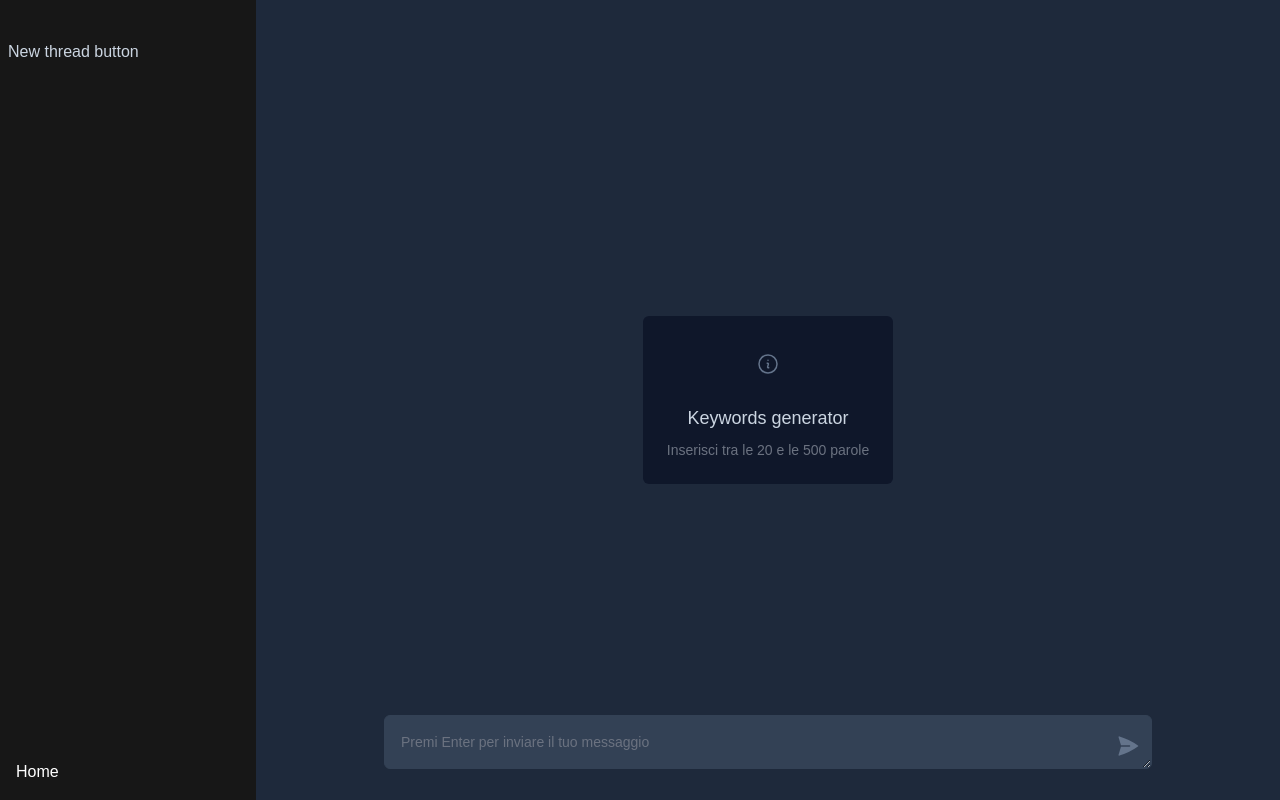
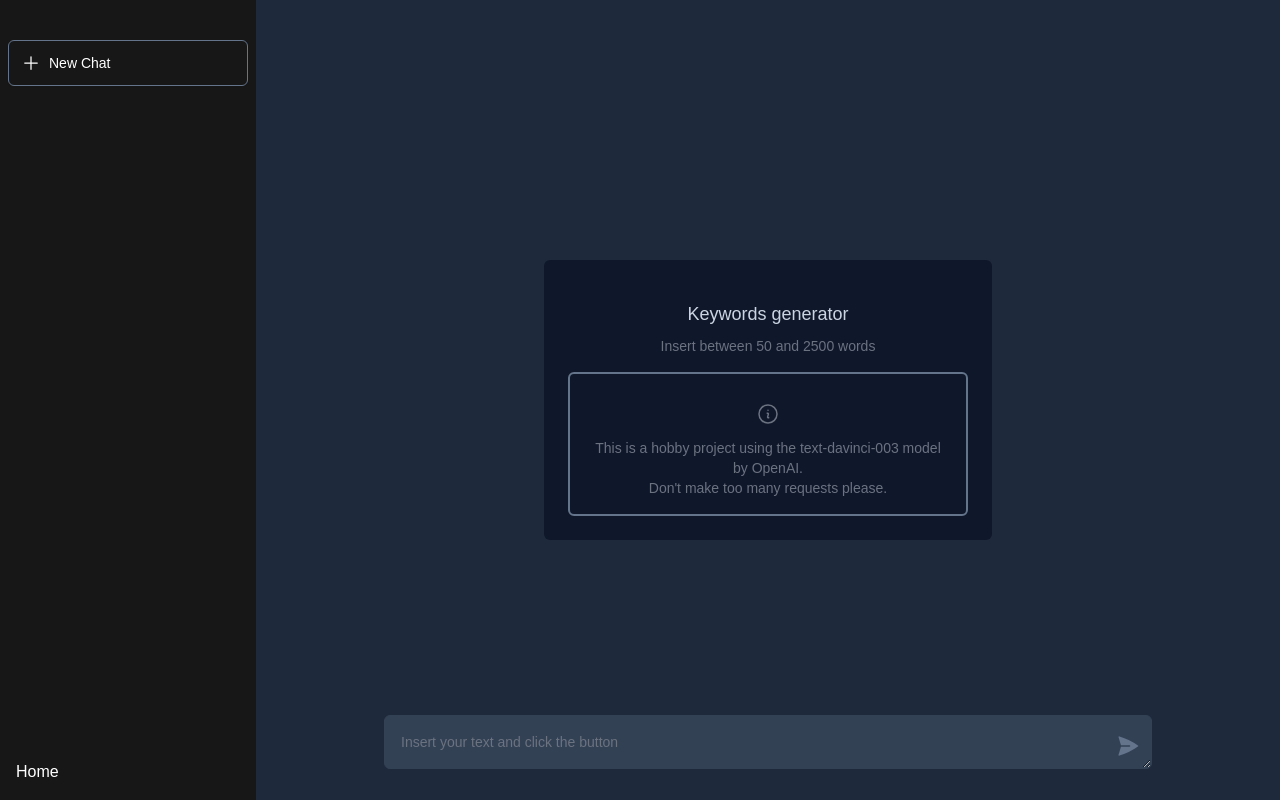
Before and after one commit to Poldro/svelte-playground, a SvelteKit app: page /openai in a window 1280 px wide. Built offline with nearby package versions, Linux system fonts and the light colour scheme; no server answers.

Commit message:
readME and handle API

```diff
--- a/src/routes/(app)/openai/+layout.svelte
+++ b/src/routes/(app)/openai/+layout.svelte
@@ -1,11 +1,13 @@
-<!-- #202123
-#343541
-#444654 -->
-<script>
-	import "../../styles.css";
+<script lang="ts">
+	import '../../styles.css';
 	import { fade, fly } from 'svelte/transition';
-	let visible = false;
+	import { inputTextChat, chatData } from './store';
 
+	let visible: boolean = false;
+
+	function handleReset() {
+		($inputTextChat = ''), chatData.set([]);
+	}
 </script>
 
 <div class="text-slate-300">
@@ -21,7 +23,7 @@
 				>
 					<div class="absolute top-0 right-0 -mr-12 pt-2" transition:fade={{ duration: 300 }}>
 						<button
-							on:click={() => visible = !visible}
+							on:click={() => (visible = !visible)}
 							type="button"
 							class="ml-1 flex h-10 w-10 items-center justify-center rounded-full focus:outline-none focus:ring-2 focus:ring-inset focus:ring-white"
 						>
@@ -42,7 +44,26 @@
 					</div>
 
 					<div class="h-0 flex-1 overflow-y-auto pt-5 pb-4">
-						<nav class="mt-5 space-y-1 px-2">New thread button</nav>
+						<nav class="mt-5 space-y-1 px-2">
+							<button
+								on:click={handleReset}
+								type="reset"
+								class="w-full inline-flex items-center rounded-md border border-slate-500 px-4 py-3 text-sm font-medium text-white shadow-sm hover:bg-slate-800 focus:outline-none focus:ring-2 focus:slate-indigo-500 focus:ring-offset-2"
+							>
+								<svg
+									xmlns="http://www.w3.org/2000/svg"
+									class="mr-2 -ml-1 h-5 w-5"
+									fill="none"
+									viewBox="0 0 24 24"
+									stroke-width="1.5"
+									stroke="currentColor"
+								>
+									<path stroke-linecap="round" stroke-linejoin="round" d="M12 4.5v15m7.5-7.5h-15" />
+								</svg>
+
+								New Chat
+							</button>
+						</nav>
 					</div>
 
 					<div class="flex flex-shrink-0 p-4">
@@ -64,10 +85,26 @@
 		<!-- Sidebar component, swap this element with another sidebar if you like -->
 		<div class="flex min-h-0 flex-1 flex-col bg-neutral-900">
 			<div class="flex flex-1 flex-col overflow-y-auto pt-5 pb-4">
-
-
 				<nav class="mt-5 flex-1 space-y-1 px-2">
-					<button >New thread button</button></nav>
+					<button
+						on:click={handleReset}
+						type="reset"
+						class="w-full inline-flex items-center rounded-md border border-slate-500 px-4 py-3 text-sm font-medium text-white shadow-sm hover:bg-slate-800 focus:outline-none focus:ring-2 focus:slate-indigo-500 focus:ring-offset-2"
+					>
+						<!-- Heroicon name: mini/envelope -->
+						<svg
+							xmlns="http://www.w3.org/2000/svg"
+							class="mr-2 -ml-1 h-5 w-5"
+							fill="none"
+							viewBox="0 0 24 24"
+							stroke-width="1.5"
+							stroke="currentColor"
+						>
+							<path stroke-linecap="round" stroke-linejoin="round" d="M12 4.5v15m7.5-7.5h-15" />
+						</svg>
+						New Chat
+					</button>
+				</nav>
 			</div>
 			<div class="flex flex-shrink-0 divide-slate-500 divide-y-2 p-4">
 				<a href="/" class="group block w-full flex-shrink-0">
@@ -79,7 +116,7 @@
 	<div class="flex flex-1 flex-col md:pl-64">
 		<div class="sticky top-0 z-10 bg-slate-800 pl-1 pt-1 sm:pl-3 sm:pt-3 md:hidden">
 			<button
-				on:click={() => visible = !visible}
+				on:click={() => (visible = !visible)}
 				type="button"
 				class="-ml-0.5 -mt-0.5 inline-flex h-12 w-12 items-center justify-center rounded-md text-slate-500 hover:text-slate-900 focus:outline-none focus:ring-2 focus:ring-inset focus:ring-indigo-500"
 			>
@@ -102,11 +139,11 @@
 				</svg>
 			</button>
 		</div>
-		<main class="flex-1 bg-slate-800 w-full">
-				<div class="h-screen relative">
-					<!-- Children -->
-					<slot />
-				</div>
+		<main class="flex-1 bg-slate-800 w-full -mt-12 md:my-0">
+			<div class="h-full relative ">
+				<!-- Children -->
+				<slot />
+			</div>
 		</main>
 	</div>
 </div>
--- a/src/routes/(app)/openai/+page.server.ts
+++ b/src/routes/(app)/openai/+page.server.ts
@@ -1,5 +1,8 @@
 import { Configuration, OpenAIApi } from "openai";
 import { OPENAI_API_KEY } from '$env/static/private'
+
+// @errors: 2339 2304
+import { fail } from '@sveltejs/kit';
 
 const configuration = new Configuration({
   apiKey: OPENAI_API_KEY,
@@ -9,17 +12,26 @@ const openai = new OpenAIApi(configuration);
 
 /** @type {import('./$types').Actions} */
 export const actions = {
-	openai_api: async ({request}: any) => {
+  openai_api: async ({ request }: any) => {
     const data = await request.formData();
+
+    if (data.get('text-to-formulate-keywords-on').length > 5000) {
+      return fail(400, { error: "Inserisci un massimo di 5000 caratteri", incorrect: true });
+    }
+
+    if (data.get('text-to-formulate-keywords-on').length < 50) {
+      return fail(400, { error: "Inserisci un minimo di 50 caratteri", incorrect: true });
+    }
+
     const response = await openai.createCompletion({
       model: "text-davinci-003",
       prompt: `Extract keywords from this text:\n\n${data.get('text-to-formulate-keywords-on')}`,
       temperature: 0.5,
-      max_tokens: 60,
+      max_tokens: 30,
       top_p: 1.0,
       frequency_penalty: 0.8,
       presence_penalty: 0.0,
     });
-     return {success: true, question: data.get('text-to-formulate-keywords-on'), answer: response.data}
-	}
+    return { success: true, question: data.get('text-to-formulate-keywords-on'), answer: response.data }
+  }
 };
--- a/src/routes/(app)/openai/+page.svelte
+++ b/src/routes/(app)/openai/+page.svelte
@@ -3,18 +3,9 @@
 	import { enhance } from '$app/forms';
 	import Chat from './Chat.svelte';
 	import TutorialChat from './TutorialChat.svelte';
+	import { inputTextChat, chatData } from './store';
 
 	export let form: ActionData;
-
-	let inputText = '';
-
-	let chatData: any = [];
-
-	$: if (form) {
-		chatData = [...chatData, { question: form?.question, answer: form?.answer.choices[0].text }];
-	}
-
-
 </script>
 
 <svelte:head>
@@ -22,19 +13,31 @@
 	<meta name="description" content="A ChatGPT clone written in SvelteKit" />
 </svelte:head>
 
-{#if form?.success}
-	<!-- this message is ephemeral; it exists because the page was rendered in
-       response to a form submission. it will vanish if the user reloads -->
-	<Chat data={chatData} />
+{#if $chatData.length}
+	<Chat />
 {:else}
 	<TutorialChat />
 {/if}
 
+<div class="w-full ">
 	<div class="absolute bottom-0 left-0 w-full">
+		{#if form?.incorrect}<p class="text-red-800 text-center">{form.error}</p>{/if}
 		<form
 			method="POST"
 			action="?/openai_api"
-		use:enhance
+			use:enhance={() => {
+				return async ({ result }) => {
+					if (result.data.success) {
+						$chatData = [
+							...$chatData,
+							{
+								question: result.data.question ?? 'no question',
+								answer: result.data.answer.choices[0].text ?? 'no answer'
+							}
+						];
+					}
+				};
+			}}
 			class="stretch mx-2 flex flex-row gap-3 pt-2 last:mb-2 md:last:mb-6 lg:mx-auto lg:max-w-3xl lg:pt-6"
 		>
 			<label
@@ -43,23 +46,23 @@
 			>
 			<div class="relative w-full rounded-md ">
 				<textarea
-				bind:value={inputText}
+					bind:value={$inputTextChat}
 					type="text"
 					rows="1"
 					name="text-to-formulate-keywords-on"
 					id="text-to-formulate-keywords-on"
-				class="w-full rounded-md p-4 bg-slate-700 border-slate-700 pr-10 focus:border-slate-700 focus:ring-slate-700 sm:text-sm scrollbar-hide"
-				placeholder="Premi Enter per inviare il tuo messaggio"
+					class="w-full rounded-md p-4 bg-slate-700 border-slate-700 pr-10 focus:border-slate-700 focus:ring-slate-700 sm:text-sm"
+					placeholder="Insert your text and click the button"
 					style="max-height:400px"
 				/>
 
-			<button type="submit" class="absolute inset-y-0 right-0 flex items-center pr-3">
+				<button disabled={$chatData.length >= 3} type="submit" class="absolute inset-y-0 right-0 flex items-center pr-3 ">
 					<!-- Heroicon name: mini/question-mark-circle -->
 					<svg
 						xmlns="http://www.w3.org/2000/svg"
 						viewBox="0 0 24 24"
 						fill="currentColor"
-					class="w-6 h-6 text-slate-500"
+						class="w-6 h-6 text-slate-500 hover:text-slate-800"
 					>
 						<path
 							d="M3.478 2.405a.75.75 0 00-.926.94l2.432 7.905H13.5a.75.75 0 010 1.5H4.984l-2.432 7.905a.75.75 0 00.926.94 60.519 60.519 0 0018.445-8.986.75.75 0 000-1.218A60.517 60.517 0 003.478 2.405z"
@@ -69,3 +72,4 @@
 			</div>
 		</form>
 	</div>
+</div>
--- a/src/routes/(app)/openai/TutorialChat.svelte
+++ b/src/routes/(app)/openai/TutorialChat.svelte
@@ -1,29 +1,36 @@
-<script>
-	import { fly } from "svelte/transition";
+<div
+	class="mx-auto overflow-auto max-w-3xl px-4 sm:px-6 lg:px-8 text-center h-screen flex flex-col justify-center items-center space-y-4"
+>
+	<div
+		class="max-w-md rounded-md relative group bg-slate-900 p-6 focus-within:ring-2 focus-within:ring-inset focus-within:ring-slate-500"
+	>
+		<div class="mt-4">
+			<h3 class="text-lg font-medium">Keywords generator</h3>
+			<p class="mt-2 text-sm text-gray-500">Insert between 50 and 2500 words</p>
 
-
-
-</script>
-
-<div class="mx-auto overflow-auto max-w-3xl px-4 sm:px-6 lg:px-8 text-center h-screen flex flex-col justify-center items-center space-y-4">
-        <div class="max-w-md rounded-md relative group bg-slate-900 p-6 focus-within:ring-2 focus-within:ring-inset focus-within:ring-slate-500">
-          <div>
-            <span class="rounded-md inline-flex p-3 text-slate-500 ">
+			<div class="text-gray-500 p-4 mt-4 border-2 rounded-md border-slate-500">
+				<span class="rounded-md inline-flex p-3">
 					<!-- Heroicon name: outline/clock -->
-              <svg xmlns="http://www.w3.org/2000/svg" fill="none" viewBox="0 0 24 24" stroke-width="1.5" stroke="currentColor" class="w-6 h-6">
-                <path stroke-linecap="round" stroke-linejoin="round" d="M11.25 11.25l.041-.02a.75.75 0 011.063.852l-.708 2.836a.75.75 0 001.063.853l.041-.021M21 12a9 9 0 11-18 0 9 9 0 0118 0zm-9-3.75h.008v.008H12V8.25z" />
+					<svg
+						xmlns="http://www.w3.org/2000/svg"
+						fill="none"
+						viewBox="0 0 24 24"
+						stroke-width="1.5"
+						stroke="currentColor"
+						class="w-6 h-6"
+					>
+						<path
+							stroke-linecap="round"
+							stroke-linejoin="round"
+							d="M11.25 11.25l.041-.02a.75.75 0 011.063.852l-.708 2.836a.75.75 0 001.063.853l.041-.021M21 12a9 9 0 11-18 0 9 9 0 0118 0zm-9-3.75h.008v.008H12V8.25z"
+						/>
 					</svg>
-
 				</span>
-          </div>
-          <div class="mt-4">
-            <h3 class="text-lg font-medium">
-                Keywords generator
-            </h3>
-            <p class="mt-2 text-sm text-gray-500">
-                Inserisci tra le 20 e le 500 parole
+				<p class="text-sm">
+					This is a hobby project using the text-davinci-003 model by OpenAI. <br />
+					Don't make too many requests please.
 				</p>
 			</div>
-
 		</div>
 	</div>
+</div>
--- /dev/null
+++ b/src/routes/(app)/openai/store.ts
@@ -0,0 +1,5 @@
+import { writable } from 'svelte/store';
+import type { ActionData } from './$types';
+
+export const inputTextChat = writable('');
+export const chatData= writable<{question:string,answer:string}[] >([]);
--- a/src/routes/styles.css
+++ b/src/routes/styles.css
@@ -7,8 +7,6 @@
 .scrollbar-hide::-webkit-scrollbar {
     display: none;
 }
-
-
 
 
 :root {
```
Also changed, not shown: src/routes/(app)/openai/Chat.svelte (+32 -15 lines), 1 other file (tests, documents, lock files or other folders). Lines whose indentation alone changed are shown as unchanged.
